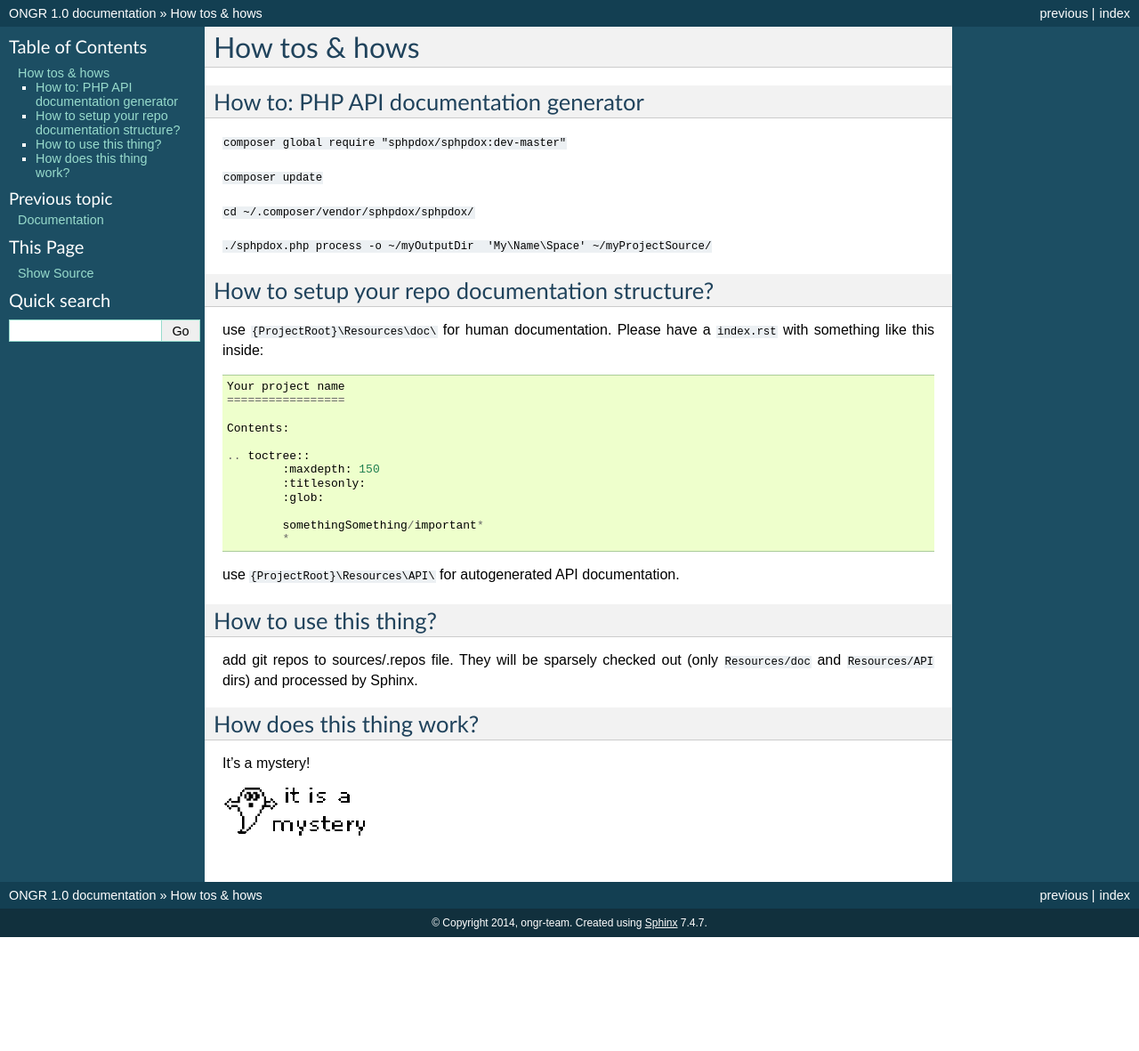
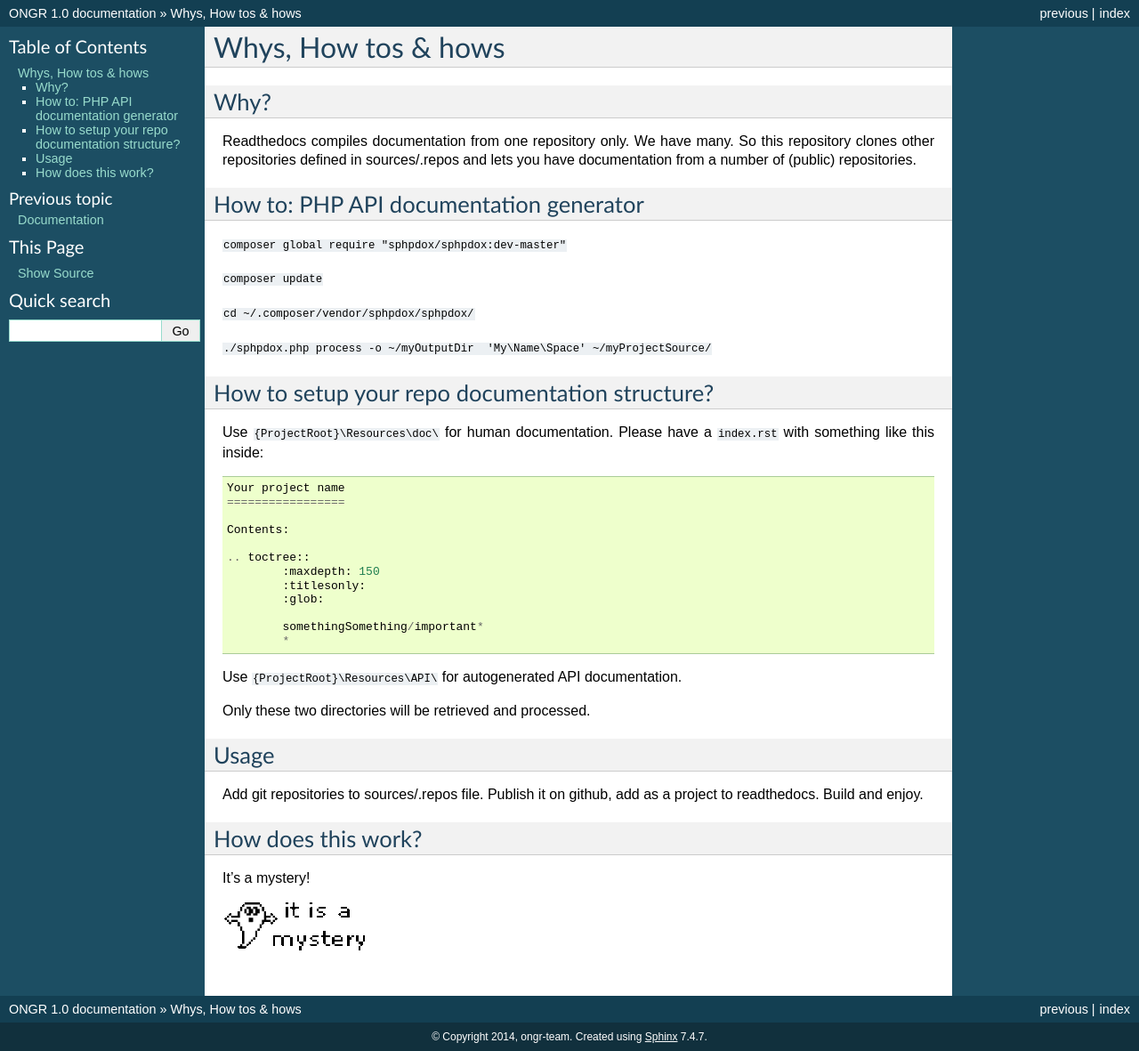
Before and after one commit to mindaugasbarysas/playground, a Sphinx documentation site: the page built from source/howto.rst, in a window 1280 px wide. Shown: the whole page at 89% size. Built offline with Sphinx 7.4.7, drawn with Linux system fonts in a browser that asks for light colours; before the commit the page ends 1053 px from its top, so only the background shows below that.

Commit message:
documentation tune-up

```diff
--- a/source/howto.rst
+++ b/source/howto.rst
@@ -1,5 +1,11 @@
-How tos & hows
-==============
+Whys, How tos & hows
+====================
+
+Why?
+----
+
+Readthedocs compiles documentation from one repository only. We have many.
+So this repository clones other repositories defined in sources/.repos and lets you have documentation from a number of (public) repositories.
 
 How to: PHP API documentation generator
 ---------------------------------------
@@ -16,7 +22,7 @@ How to: PHP API documentation generator
 How to setup your repo documentation structure?
 -----------------------------------------------
 
-use ``{ProjectRoot}\Resources\doc\`` for human documentation. Please have a ``index.rst`` with something like this inside:
+Use ``{ProjectRoot}\Resources\doc\`` for human documentation. Please have a ``index.rst`` with something like this inside:
 
 ::
 
@@ -33,15 +39,20 @@ use ``{ProjectRoot}\Resources\doc\`` for human documentation. Please have a ``in
             somethingSomething/important*
             *
 
-use ``{ProjectRoot}\Resources\API\`` for autogenerated API documentation.
+Use ``{ProjectRoot}\Resources\API\`` for autogenerated API documentation.
 
-How to use this thing?
-----------------------
+Only these two directories will be retrieved and processed.
 
-add git repos to sources/.repos file. They will be sparsely checked out (only ``Resources/doc`` and ``Resources/API`` dirs) and processed by Sphinx.
+Usage
+-----
 
-How does this thing work?
--------------------------
+Add git repositories to sources/.repos file.
+Publish it on github, add as a project to readthedocs.
+Build and enjoy.
+
+
+How does this work?
+-------------------
 
 It's a mystery!
 
```
